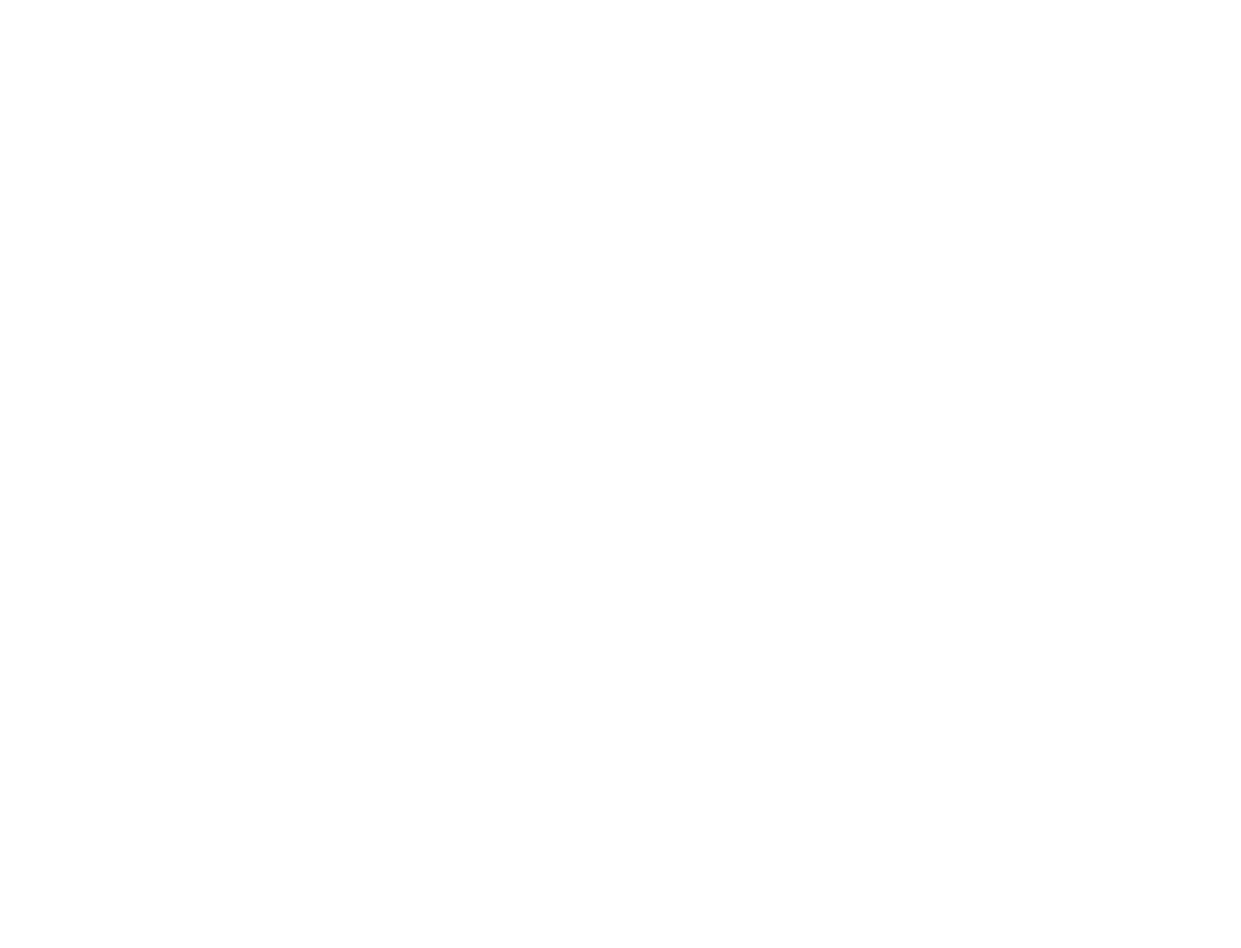
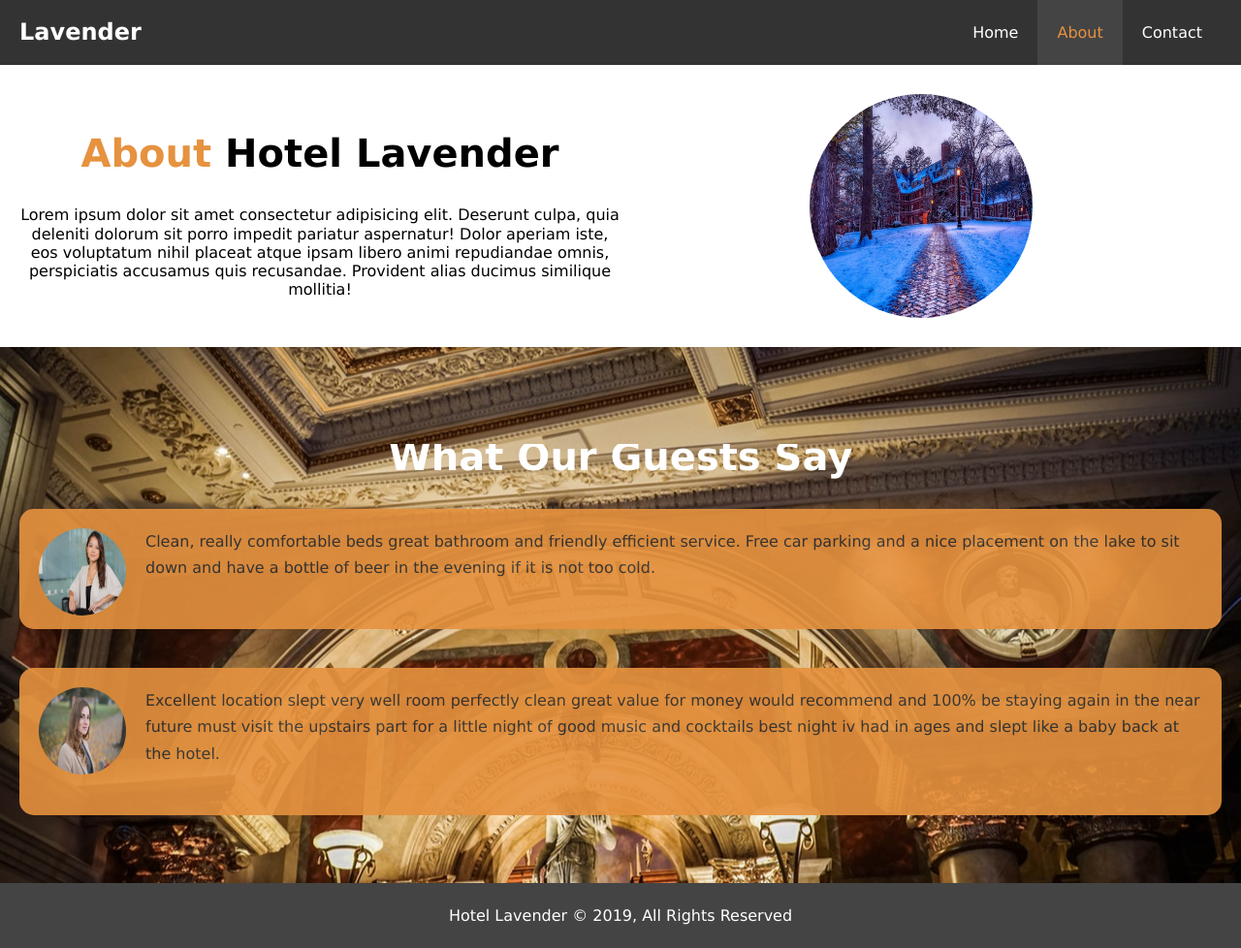
Before and after one commit to marcin-marciszewski/hotelWebsite, a plain HTML site: page about.html in a window 1280 px wide. Shown: the whole page at 97% size. Before the commit the page ends 800 px from the top, so only its background shows below. Drawn offline with Linux system fonts and the light colour scheme.

Commit message:
About page styled

```diff
--- a/about.html
+++ b/about.html
@@ -0,0 +1,70 @@
+<!DOCTYPE html>
+<html lang="en">
+
+<head>
+    <meta charset="UTF-8">
+    <meta name="viewport" content="width=device-width, initial-scale=1.0">
+    <meta http-equiv="X-UA-Compatible" content="ie=edge">
+    <meta name="description" content="Welcome to the most extraordinary hotel in London">
+    <meta name="keywords" content="hotel, london hotel, uk hotel">
+    <link rel="stylesheet" href="css/style.css">
+    <link rel="stylesheet" media="screen and (max-width: 768px)" href="css/mobile.css">
+    <title>Hotel Lavender | About</title>
+</head>
+
+<body>
+    <header>
+        <nav id="navbar">
+            <div class="container">
+                <h1 class="logo"><a href="index.html">Lavender</a></h1>
+                <ul>
+                    <li><a href="index.html">Home</a></li>
+                    <li><a href="about.html" class="current">About</a></li>
+                    <li><a href="contact.html">Contact</a></li>
+                </ul>
+            </div>
+        </nav>
+    </header>
+
+    <section id="about-info" class="bg-light py-3">
+        <div class="container">
+            <div class="info-left">
+                <h1 class="l-heading"><span class="text-primary">About </span>Hotel Lavender</h1>
+                <p class="py-1">Lorem ipsum dolor sit amet consectetur adipisicing elit. Deserunt culpa, quia deleniti
+                    dolorum sit
+                    porro impedit pariatur aspernatur! Dolor aperiam iste, eos voluptatum nihil placeat atque ipsam
+                    libero animi repudiandae omnis, perspiciatis accusamus quis recusandae. Provident alias ducimus
+                    similique mollitia!</p>
+            </div>
+            <div class="info-right">
+                <img src="./img/hotel1.jpg" alt="hotel">
+            </div>
+        </div>
+    </section>
+
+    <section id="testimonials" class="py-3">
+        <div class="container">
+            <h2 class="l-heading">What Our Guests Say</h2>
+            <div class="testimonial bg-primary">
+                <img src="./img/person1.jpg" alt="Anna">
+                <p>Clean, really comfortable beds great bathroom and friendly efficient service.
+                    Free car parking and a nice placement on the lake to sit down and have a bottle of beer in the
+                    evening if it is not too cold.</p>
+            </div>
+
+            <div class="testimonial bg-primary">
+                <img src="./img/person2.jpg" alt="Jane">
+                <p>Excellent location slept very well room perfectly clean great value for money would recommend and
+                    100% be staying again in the near future must visit the upstairs part for a little night
+                    of good music and cocktails best night iv had in ages and slept like a baby back at the
+                    hotel.</p>
+            </div>
+        </div>
+    </section>
+
+    <footer id="main-footer">
+        <p>Hotel Lavender &copy; 2019, All Rights Reserved</p>
+    </footer>
+</body>
+
+</html>
--- a/css/style.css
+++ b/css/style.css
@@ -178,8 +178,9 @@ h3 {
 .box {
     float: left;
     width: 33.3%;
-    padding: 80px;
+    padding: 50px;
     text-align: center;
+    height: 100%;
 }
 
 
@@ -187,7 +188,63 @@ h3 {
     margin-bottom: 10px;
 }
 
-/* Footera */
+/* About Info */
+#about-info .info-right {
+    float: right;
+    width: 50%;
+    min-height: 70%;
+
+}
+
+#about-info .info-right img {
+
+    display: block;
+    margin: auto;
+    height: 18vw;
+    width: 18vw;
+    border-radius: 50%;
+}
+
+#about-info .info-left {
+    line-height: 1.2;
+    padding-top: 3%;
+    float: left;
+    text-align: center;
+    width: 50%;
+    min-height: 70%;
+}
+
+/* Testimonils */
+#testimonials {
+    height: 100%;
+    background: url(../img/testimonials.jpg) no-repeat center center/cover;
+    padding-top: 100px;
+}
+
+#testimonials h2 {
+    color: #fff;
+    text-align: center;
+    padding-bottom: 40px;
+}
+
+#testimonials .testimonial {
+    padding: 20px;
+    padding-bottom: 50px;
+    margin-bottom: 40px;
+    border-radius: 15px;
+    opacity: 0.9;
+}
+
+#testimonials .testimonial img {
+    width: 90px;
+    height: 90px;
+    float: left;
+    margin-right: 20px;
+    border-radius: 50%;
+
+}
+
+/* Footer */
 #main-footer {
     text-align: center;
     background: #444;
```
Also changed, not shown: index.html (+4 -2 lines), img/hotel1.jpg (added), img/person1.jpg (added), img/person2.jpg (added), img/testimonials.jpg (added).
